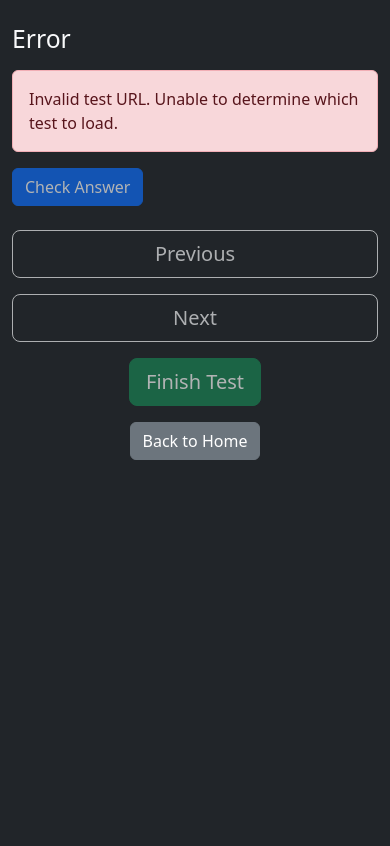
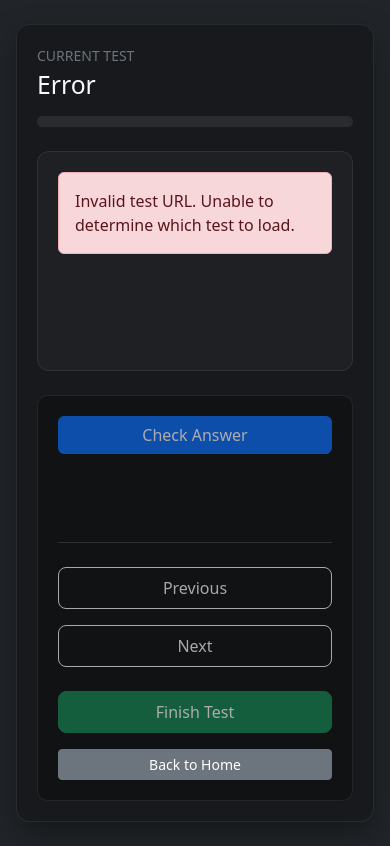
Before and after one commit to suvuu/suvuu-test-maker, a Flask app: template templates/test_taker.html in a window 390 px wide. Before the commit the page ends 460 px from the top, so only its background shows below. Run offline with Flask 3, Linux system fonts and the light colour scheme; the template is opened without the code that fills it, so the values that code supplies are empty.

Commit message:
mobile adjustments

```diff
--- a/app.py
+++ b/app.py
@@ -1,4 +1,4 @@
-from flask import Flask, render_template, request, redirect, url_for, send_file, jsonify
+from flask import Flask, render_template, request, redirect, url_for, send_file, jsonify # type: ignore
 import json
 import os
 import io
--- a/templates/test_taker.html
+++ b/templates/test_taker.html
@@ -2,12 +2,86 @@
 <html>
 <head>
   <style>
+    body {
+      background-color: #212529;
+      min-height: 100vh;
+      color: #e9ecef;
+    }
+    .test-card {
+      background: rgba(0, 0, 0, 0.3);
+      border: 1px solid rgba(255, 255, 255, 0.08);
+      border-radius: 1rem;
+      padding: 2rem;
+      box-shadow: 0 12px 30px rgba(0, 0, 0, 0.35);
+    }
+    .question-shell {
+      background: rgba(255, 255, 255, 0.03);
+      border-radius: 0.75rem;
+      padding: 1.5rem;
+      border: 1px solid rgba(255, 255, 255, 0.08);
+      min-height: 220px;
+    }
+    .control-panel {
+      background: rgba(0, 0, 0, 0.28);
+      border: 1px solid rgba(255, 255, 255, 0.08);
+      border-radius: 0.75rem;
+      padding: 1.5rem;
+    }
+    .btn-glow {
+      transition: transform 0.15s ease, box-shadow 0.2s ease;
+    }
+    .btn-glow:hover {
+      transform: translateY(-1px);
+      box-shadow: 0 0 18px rgba(13, 110, 253, 0.35);
+    }
+    .status-chip {
+      background: rgba(255, 255, 255, 0.08);
+      padding: 0.35rem 0.9rem;
+      border-radius: 999px;
+      font-size: 0.9rem;
+    }
+    #result-msg {
+      min-height: 40px;
+    }
     #prev-btn:focus,
     #next-btn:focus,
     #check-btn:focus {
       outline: none !important;
       box-shadow: none !important;
       background-color: transparent !important;
+    }
+
+    @media (max-width: 768px) {
+      .test-card {
+        padding: 1.5rem;
+      }
+      .control-panel {
+        padding: 1.25rem;
+      }
+      .status-chip {
+        width: 100%;
+        text-align: center;
+        margin-top: 0.75rem;
+      }
+      .question-shell {
+        padding: 1.25rem;
+      }
+      #result-msg {
+        width: 100%;
+      }
+    }
+
+    @media (max-width: 576px) {
+      .test-card {
+        padding: 1.25rem;
+        border-radius: 0.85rem;
+      }
+      .control-panel {
+        border-radius: 0.65rem;
+      }
+      .control-panel .btn-lg {
+        font-size: 1rem;
+      }
     }
   </style>
   <meta name="viewport" content="width=device-width, initial-scale=1">
@@ -16,35 +90,48 @@
   <script src="/static/test.js" defer></script>
 </head>
 <body class="bg-dark text-light">
-  <div class="container py-4">
-    <h2 id="test-title">Loading...</h2>
-    <p id="progress"></p>
+  <div class="container py-4 px-3 px-md-5">
+    <div class="test-card">
+      <div class="d-flex flex-wrap justify-content-between align-items-center mb-4">
+        <div>
+          <p class="text-uppercase text-secondary mb-1 small">Current Test</p>
+          <h2 id="test-title" class="mb-0">Loading...</h2>
+        </div>
+        <div class="status-chip mt-3 mt-sm-0 text-center text-md-start" id="progress">Preparing...</div>
+      </div>
 
       <form id="test-form" method="POST">
-      <div id="question-container"></div>
+        <div class="question-shell mb-4" id="question-container"></div>
 
-      <div class="mt-3">
-        <button id="check-btn" type="button" class="btn btn-primary">Check Answer</button>
-        <div id="result-msg" class="mt-2"></div>
+        <div class="control-panel">
+          <div class="d-flex flex-column flex-md-row gap-3 justify-content-between align-items-start align-items-md-center">
+            <button id="check-btn" type="button" class="btn btn-primary btn-glow flex-grow-1 w-100 w-md-auto">Check Answer</button>
+            <div id="result-msg" class="mt-2 mt-md-0 flex-grow-1"></div>
           </div>
 
-      <div class="mt-4">
-        <div class="d-grid gap-3 mb-3">
-          <button id="prev-btn" type="button" class="btn btn-outline-light btn-lg">Previous</button>
-          <button id="next-btn" type="button" class="btn btn-outline-light btn-lg">Next</button>
+          <hr class="text-white-50 my-4">
+
+          <div class="row g-3">
+            <div class="col-md-6 d-grid">
+              <button id="prev-btn" type="button" class="btn btn-outline-light btn-lg btn-glow w-100">Previous</button>
+            </div>
+            <div class="col-md-6 d-grid">
+              <button id="next-btn" type="button" class="btn btn-outline-light btn-lg btn-glow w-100">Next</button>
+            </div>
           </div>
 
-        <div class="text-center mb-3">
-          <button id="finish-btn" type="submit" class="btn btn-success btn-lg">Finish Test</button>
+          <div class="text-center mt-4">
+            <button id="finish-btn" type="submit" class="btn btn-success btn-lg px-4 px-md-5 w-100 w-md-auto btn-glow">Finish Test</button>
           </div>
 
-        <div class="text-center">
-          <a href="/" class="btn btn-secondary">Back to Home</a>
+          <div class="text-center mt-3">
+            <a href="/" class="btn btn-secondary btn-sm w-100 w-md-auto">Back to Home</a>
           </div>
         </div>
 
         <div id="hidden-answers"></div>
       </form>
     </div>
+  </div>
 </body>
 </html>
```
Also changed, not shown: static/index.js (+4 -3 lines), templates/index.html (+39 -4 lines), templates/results.html (+32 -1 lines), templates/test_editor.html (+38 -2 lines). Lines whose indentation alone changed are shown as unchanged.
